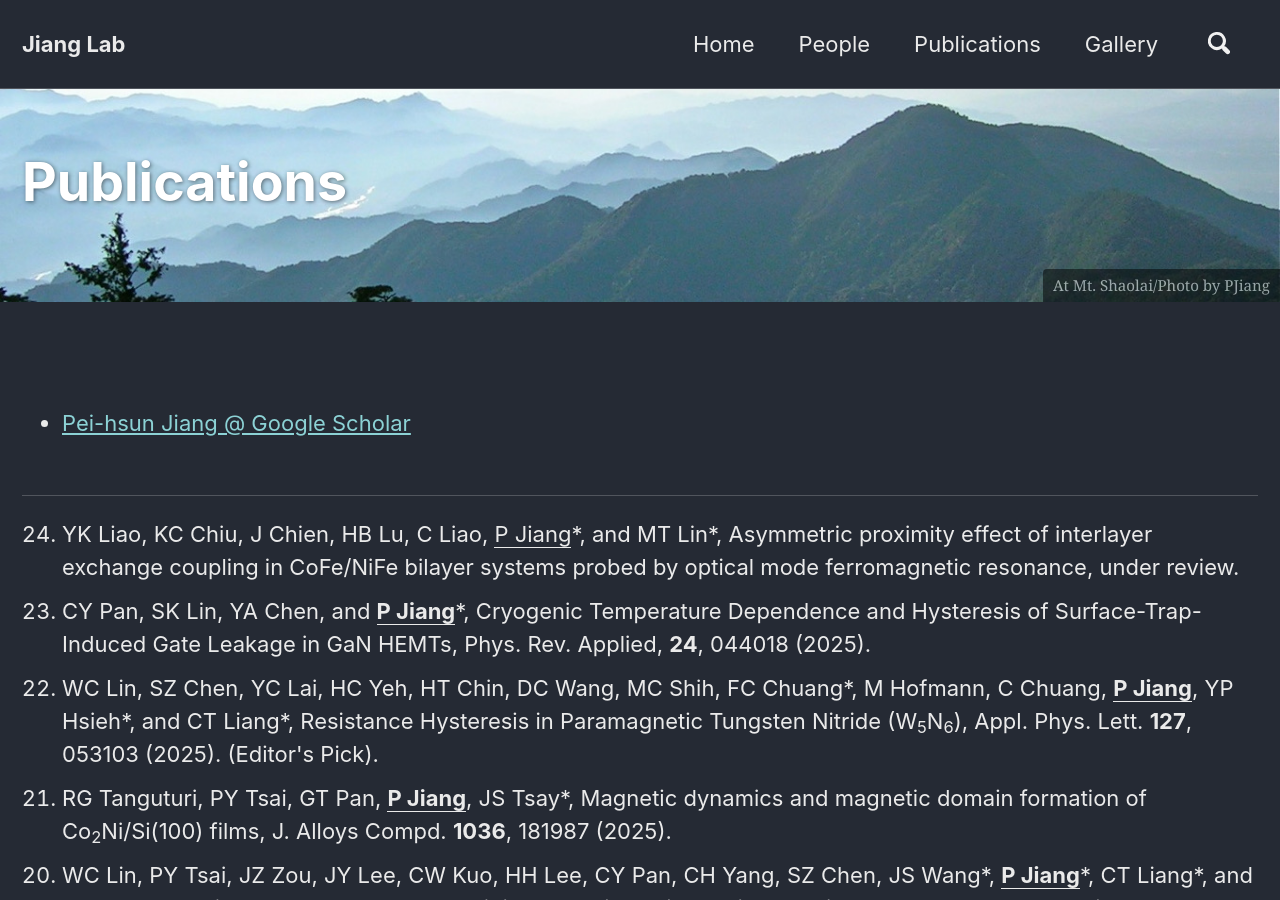
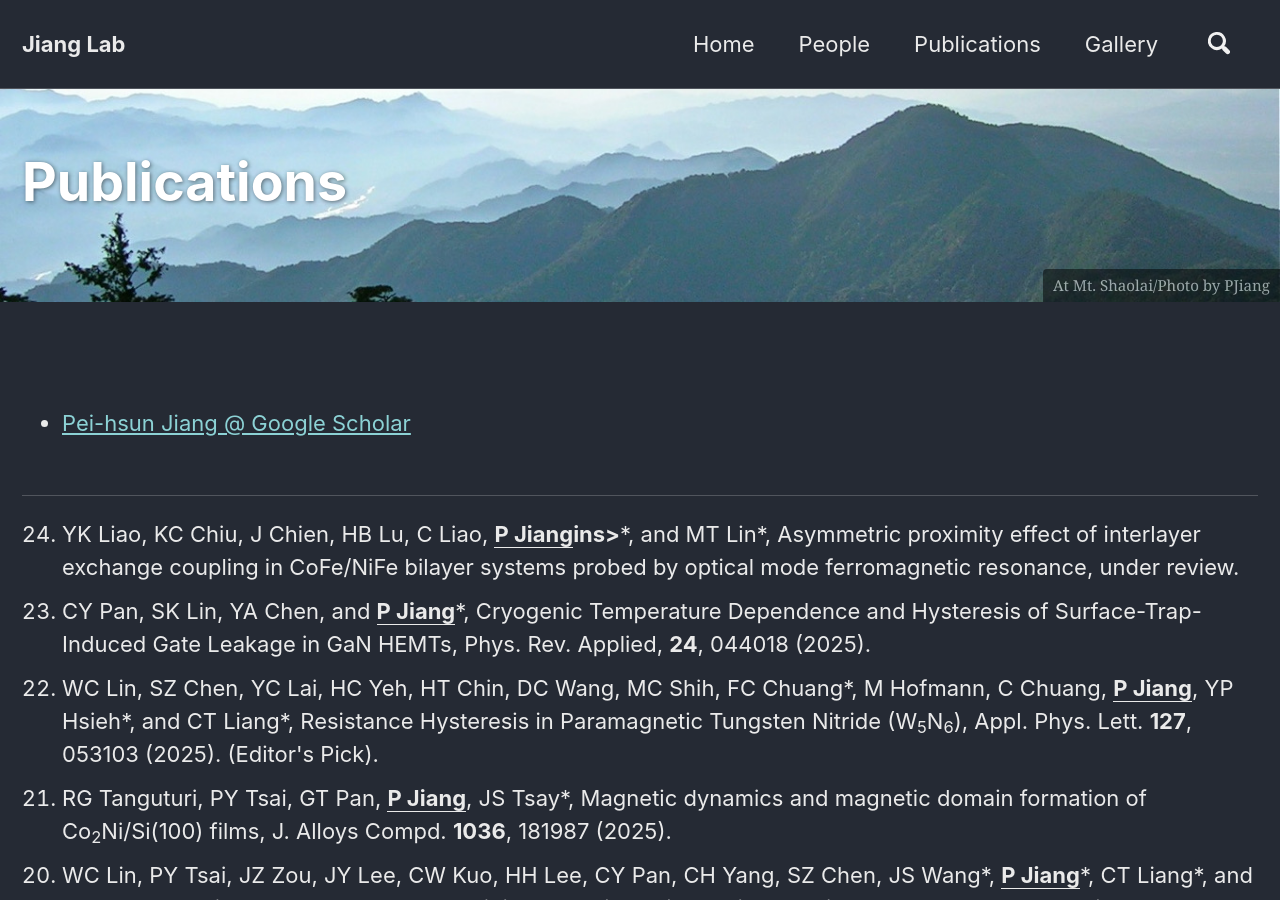
Before and after one commit to pjiang-ntnu/pjiang-ntnu.github.io, a Jekyll site: the page built from _pages/publications.md, in a window 1280 px wide and 900 px high. Built offline with Jekyll 4.4.1, drawn with Linux system fonts in a browser that asks for light colours; nearby versions of some CDN libraries; comment, search, counter and statistics services are not loaded.

Commit message:
Update publications.md

```diff
--- a/_pages/publications.md
+++ b/_pages/publications.md
@@ -33,7 +33,7 @@ referrerPolicy="no-referrer-when-downgrade"></a></div></noscript>
 ----------------------
 
 <ol reversed>
-<li> YK Liao, KC Chiu, J Chien, HB Lu, C Liao, <u>P Jiang</u>*, and MT Lin*, Asymmetric proximity effect of interlayer exchange coupling in CoFe/NiFe bilayer systems probed by optical mode ferromagnetic resonance, under review.
+<li> YK Liao, KC Chiu, J Chien, HB Lu, C Liao, <b><ins>P Jiang</ins>ins></b>*, and MT Lin*, Asymmetric proximity effect of interlayer exchange coupling in CoFe/NiFe bilayer systems probed by optical mode ferromagnetic resonance, under review.
 
 <li> CY Pan, SK Lin, YA Chen, and <b><u>P Jiang</u></b>*, Cryogenic Temperature Dependence and Hysteresis of Surface-Trap-Induced Gate Leakage in GaN HEMTs, Phys. Rev. Applied, <b>24</b>, 044018 (2025).
 
```
